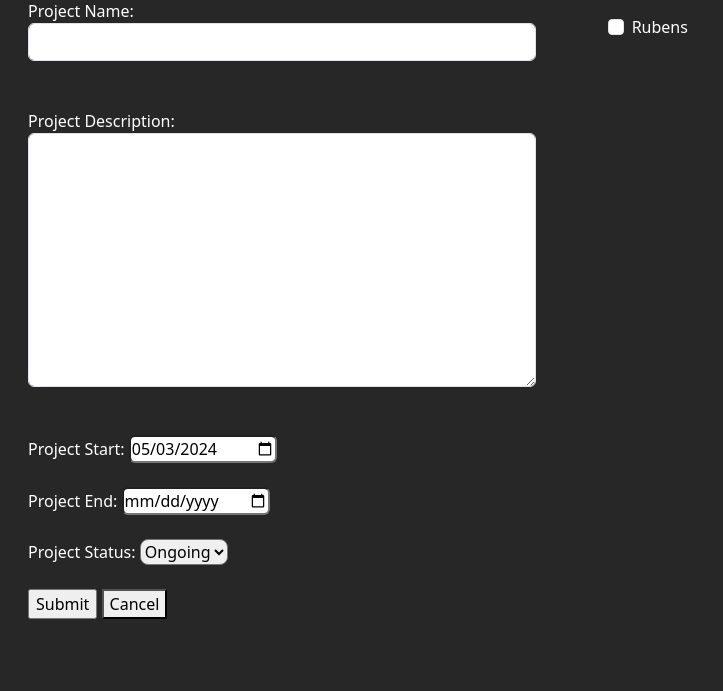
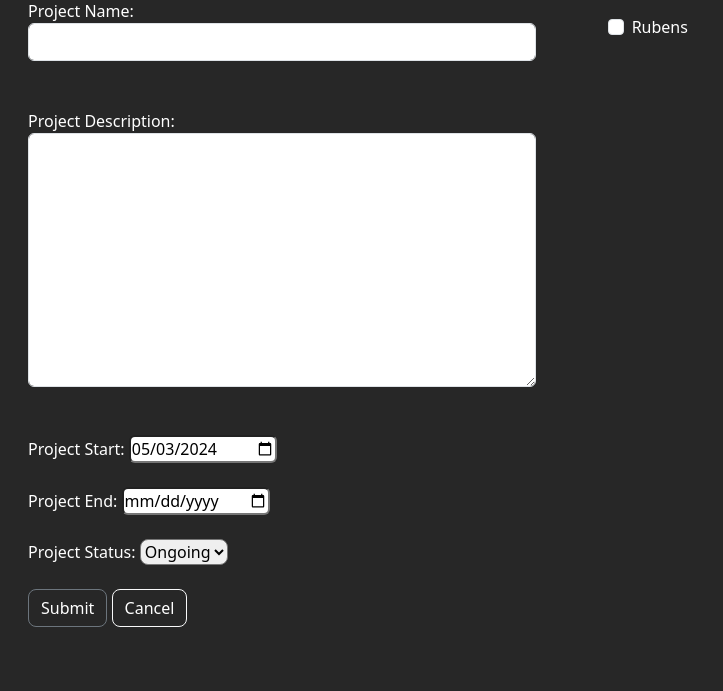
Before and after one commit to akaNiknok/ProjectManager, a Django app: page /create_project/ in a window 1280 px wide. Shown: the part 85-776 px from the top of the page, without its empty margins (0-723 px from the left). Run offline with Django 5.2, Linux system fonts and the light colour scheme; data comes from the database, SQL or seed files in the repository; both versions use the stored data as it was after the commit; some libraries are stand-ins or nearby versions.

Commit message:
Create and Update Project Buttons

```diff
--- a/ProjectManager/PMApp/templates/create_project.html
+++ b/ProjectManager/PMApp/templates/create_project.html
@@ -32,9 +32,9 @@
 
           <br><br>
 
-          <input type="submit">
+          <input class="btn btn-outline-secondary rounded-3" style="color: WHITE;" type="submit">
           <a href="{% url 'dashboard' %}">
-            <button type="button">Cancel</button>
+            <button class="btn btn-outline-light rounded-3" style="color: WHITE;" type="button">Cancel</button>
           </a>
         </div>
 
--- a/ProjectManager/PMApp/templates/update_project.html
+++ b/ProjectManager/PMApp/templates/update_project.html
@@ -29,11 +29,11 @@
               <option value="1" {% if project.project_status == 1 %}selected{% endif %}>Finished</option>
           </select><br><br>
 
-          <input type="submit" value="Update">
+          <input class="btn btn-outline-secondary rounded-3" style="color: WHITE;" type="submit" value="Update">
     </form>
 
     <a href="{% url 'view_project' %}">
-        <button type="button">Cancel</button>
+        <button class="btn btn-outline-light rounded-3" style="color:WHITE;" type="button">Cancel</button>
     </a>
 
 {% endblock %}
```
Also changed, not shown: ProjectManager/db.sqlite3.
